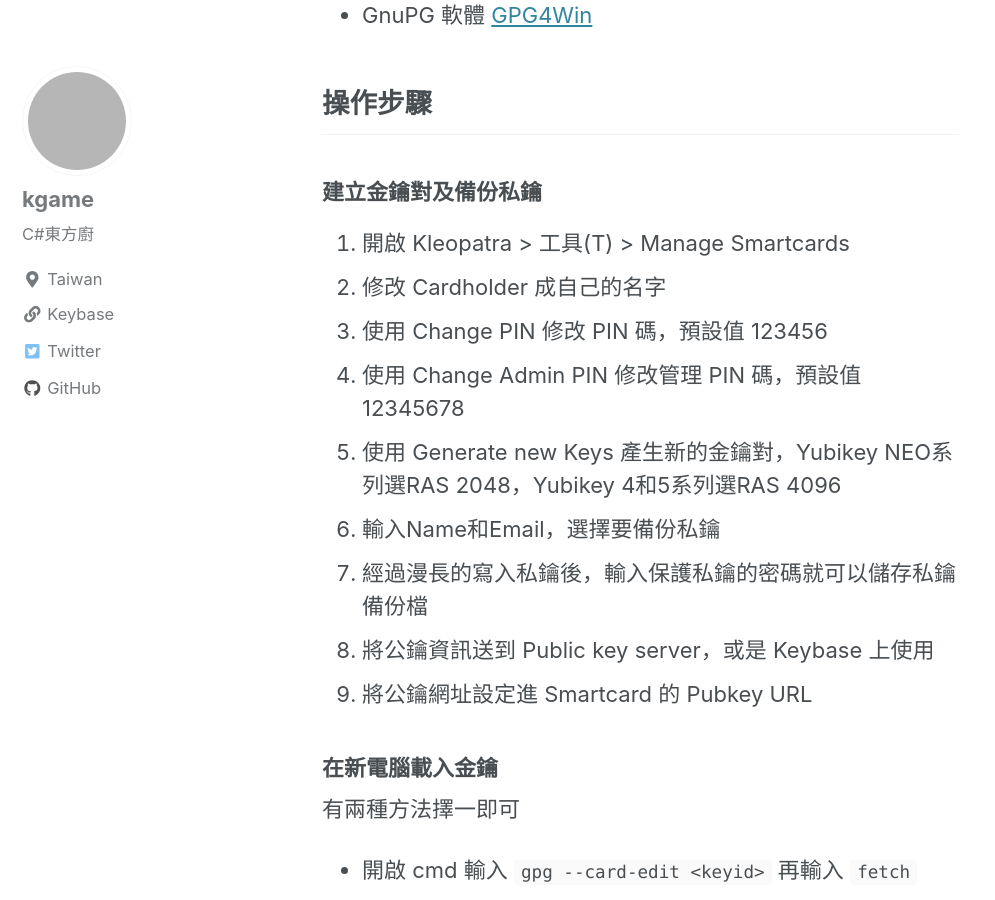
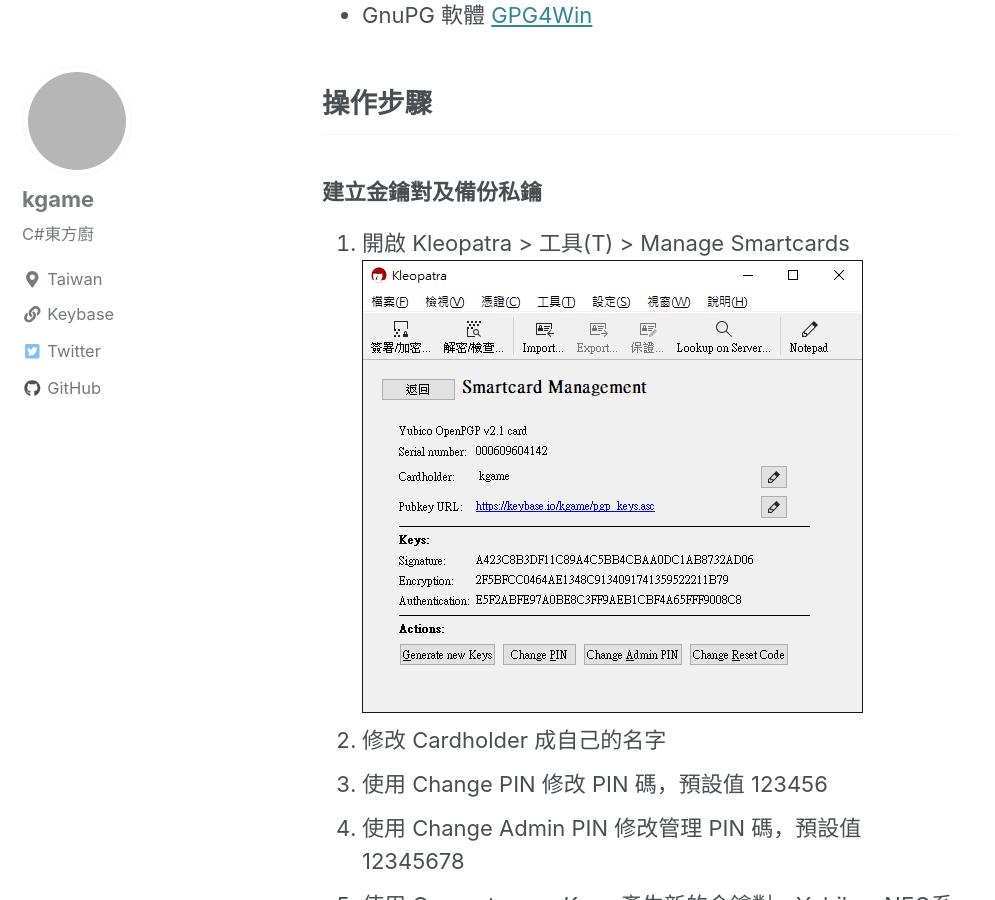
Before and after one commit to kgamecarter/kgamecarter.github.io, a Jekyll site: the page built from _posts/2019-04-07-yubikey-openpgp.md, in a window 1280 px wide and 900 px high, scrolled down 671 px. Shown: the whole window, without its empty margins (0-995 px from the left). Built offline with Jekyll 4.4.1, drawn with Linux system fonts in a browser that asks for light colours; cached includes are drawn as plain includes; nearby versions of some CDN libraries; comment, search, counter and statistics services are not loaded; a style sheet for code colours, icons or effects is not loaded; grey boxes are pictures that could not be loaded.

Commit message:
yubikey-openpgp 增加截圖

```diff
--- a/_posts/2019-04-07-yubikey-openpgp.md
+++ b/_posts/2019-04-07-yubikey-openpgp.md
@@ -8,6 +8,9 @@ tag:
   - openpgp
   - gpg
 toc: true
+header:
+  teaser: /assets/images/yubikey-openpgp-1.png
+  og_image: /assets/images/yubikey-openpgp-1.png
 ---
 本篇文章記錄如何在 Windows 下使用 YubkiKey 搭配 GnuPG 工具，在 Yubikey 上建立金鑰對並儲存備份，以及如何將備份還原至 YubiKey 之中。
 
@@ -25,6 +28,7 @@ toc: true
 ## 操作步驟
 ### 建立金鑰對及備份私鑰
 1. 開啟 Kleopatra > 工具(T) > Manage Smartcards
+![/yubikey-openpgp-1](/assets/images/yubikey-openpgp-1.png)
 2. 修改 Cardholder 成自己的名字
 3. 使用 Change PIN 修改 PIN 碼，預設值 123456
 4. 使用 Change Admin PIN 修改管理 PIN 碼，預設值 12345678
```
Also changed, not shown: assets/images/yubikey-openpgp-1.png (added).
